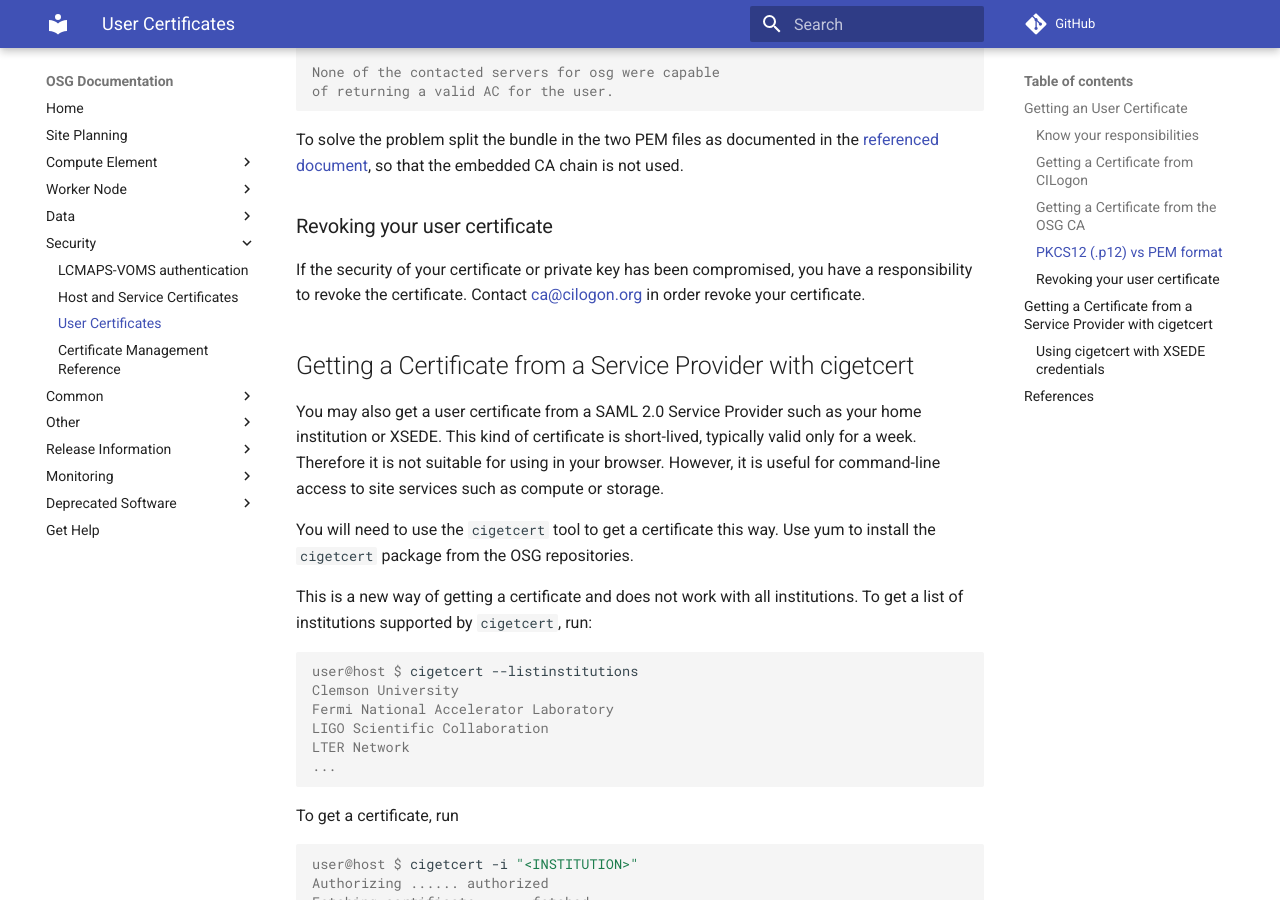
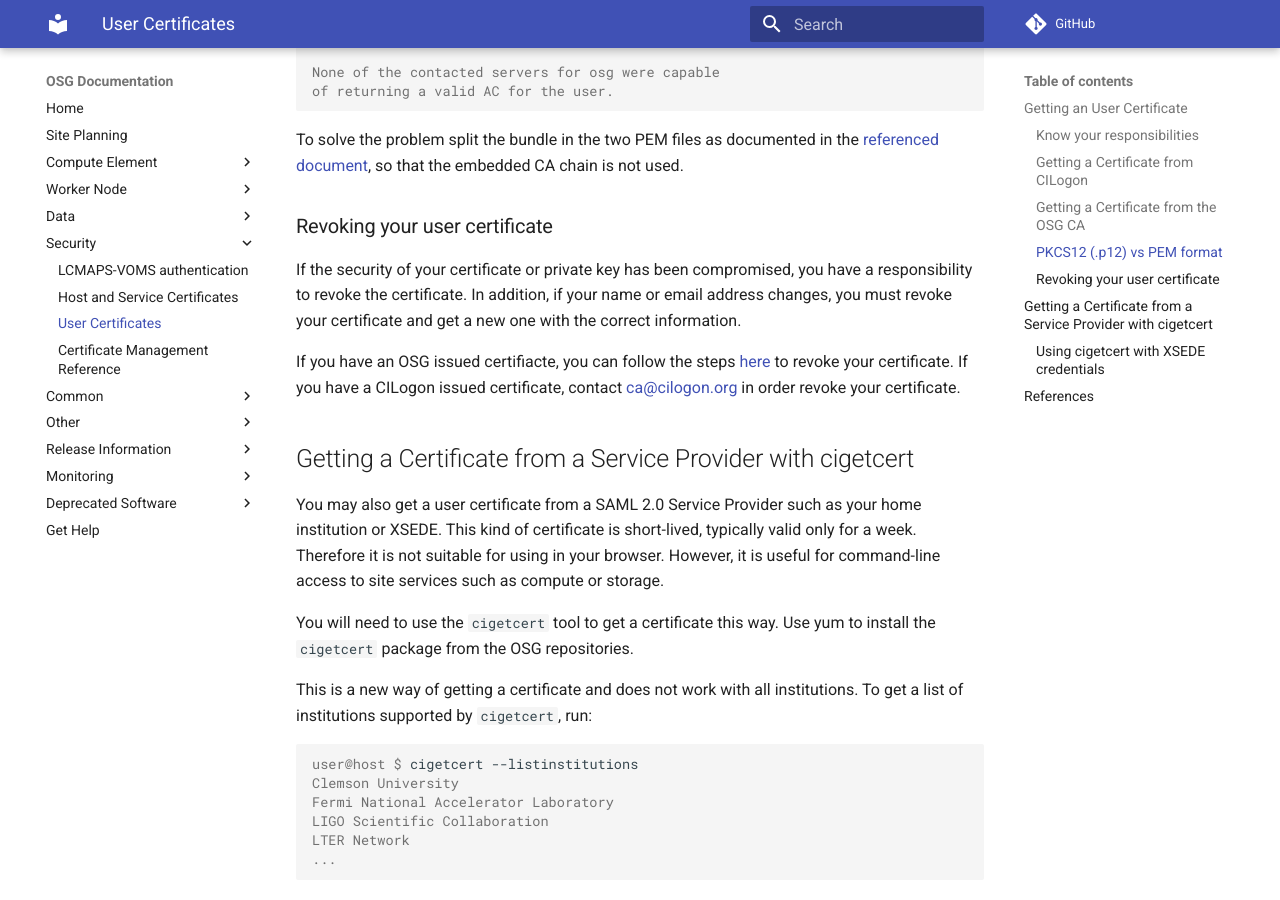
Before and after one commit to osg-htc/docs, an MkDocs documentation site: the page built from docs/security/user-certs.md, in a window 1280 px wide and 900 px high, scrolled down 3378 px. Built offline with MkDocs 1.6.1 and Material for MkDocs 9.7.7, drawn with Linux system fonts in a browser that asks for light colours; comment, search, counter and statistics services are not loaded; old or Windows-style settings are respelled for this version of MkDocs.

Commit message:
Updates for Brian's suggestions

```diff
--- a/docs/security/user-certs.md
+++ b/docs/security/user-certs.md
@@ -112,7 +112,11 @@ To solve the problem split the bundle in the two PEM files as documented in the
 ### Revoking your user certificate
 
 If the security of your certificate or private key has been compromised, you have a responsibility to revoke the certificate.
-Contact [ca@cilogon.org](mailto:ca@cilogon.org) in order revoke your certificate.
+In addition, if your name or email address changes, you must revoke your certificate and get a new one with the correct
+information.
+
+If you have an OSG issued certifiacte, you can follow the steps [here](/security/certificate-management#osg-user-cert-revoke) to revoke your certificate.
+If you have a CILogon issued certificate, contact [ca@cilogon.org](mailto:ca@cilogon.org) in order revoke your certificate.
 
 
 Getting a Certificate from a Service Provider with cigetcert
```
